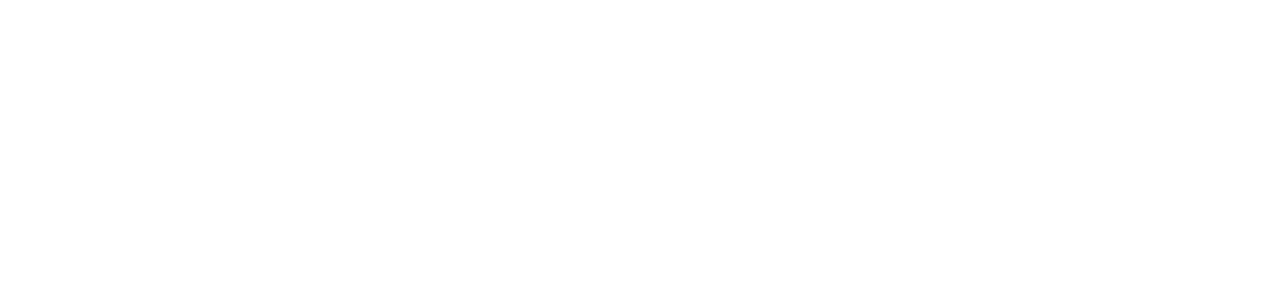
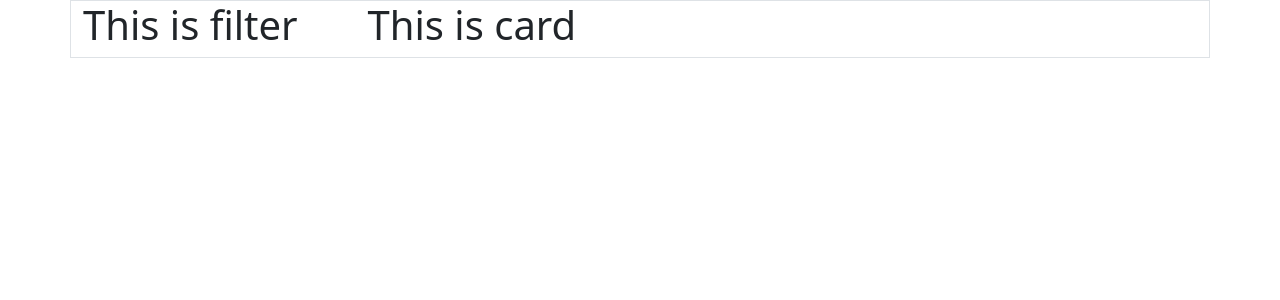
Before and after one commit to zameariislam/tv-series-app, a React (Create React App) app: page / in a window 1280 px wide. Shown: the top 300 px of the page. Built offline with nearby package versions, Linux system fonts and the light colour scheme.

Commit message:
components are addeda

```diff
--- a/package.json
+++ b/package.json
@@ -3,11 +3,14 @@
   "version": "0.1.0",
   "private": true,
   "dependencies": {
+    "@popperjs/core": "^2.11.6",
     "@testing-library/jest-dom": "^5.16.5",
     "@testing-library/react": "^13.3.0",
     "@testing-library/user-event": "^13.5.0",
+    "bootstrap": "^5.2.0",
     "react": "^18.2.0",
     "react-dom": "^18.2.0",
+    "react-paginate": "^8.1.3",
     "react-router-dom": "^6.3.0",
     "react-scripts": "5.0.1",
     "web-vitals": "^2.1.4"
--- a/src/App.js
+++ b/src/App.js
@@ -1,12 +1,35 @@
-import logo from './logo.svg';
-import './App.css';
+import 'bootstrap/dist/css/bootstrap.min.css'
+import 'bootstrap/dist/js/bootstrap'
 
-function App() {
+
+import React from 'react';
+import Cards from './components/Cards/Cards'
+import Filters from './components/Filters/Filters'
+
+const App = () => {
   return (
-    <div className="App">
+
+    <div className='container border  '>
+
+      <div  class='row' >
+        <div class='col-3'>
+        <Filters/>
+
+        </div>
+        <div className='col-8'>
+        <Cards/>
+        </div>
+
+      </div>
+
+
 
     </div>
+
+
+
+
   );
-}
+};
 
 export default App;
--- /dev/null
+++ b/src/components/Cards/Cards.js
@@ -0,0 +1,12 @@
+import React from 'react';
+
+const Cards = () => {
+    return (
+        <div>
+            <h1>This is card</h1>
+
+        </div>
+    );
+};
+
+export default Cards;
--- /dev/null
+++ b/src/components/Filters/Filters.js
@@ -0,0 +1,11 @@
+import React from 'react';
+
+const Filters = () => {
+    return (
+        <div>
+            <h1>This is filter</h1>
+        </div>
+    );
+};
+
+export default Filters;
```
Also changed, not shown: src/components/Pagination/Pagination.js (added), src/components/Search/Search.js (added), 1 other file (tests, documents, lock files or other folders).
